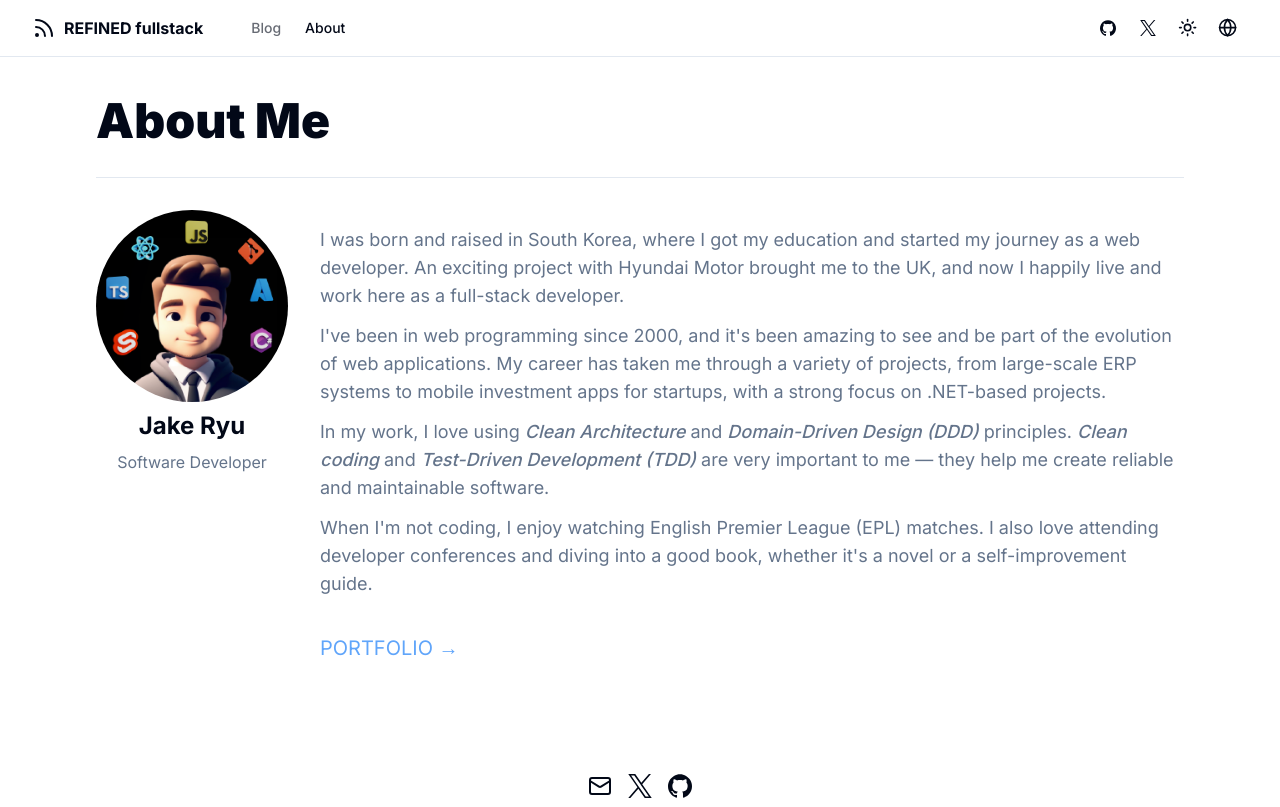
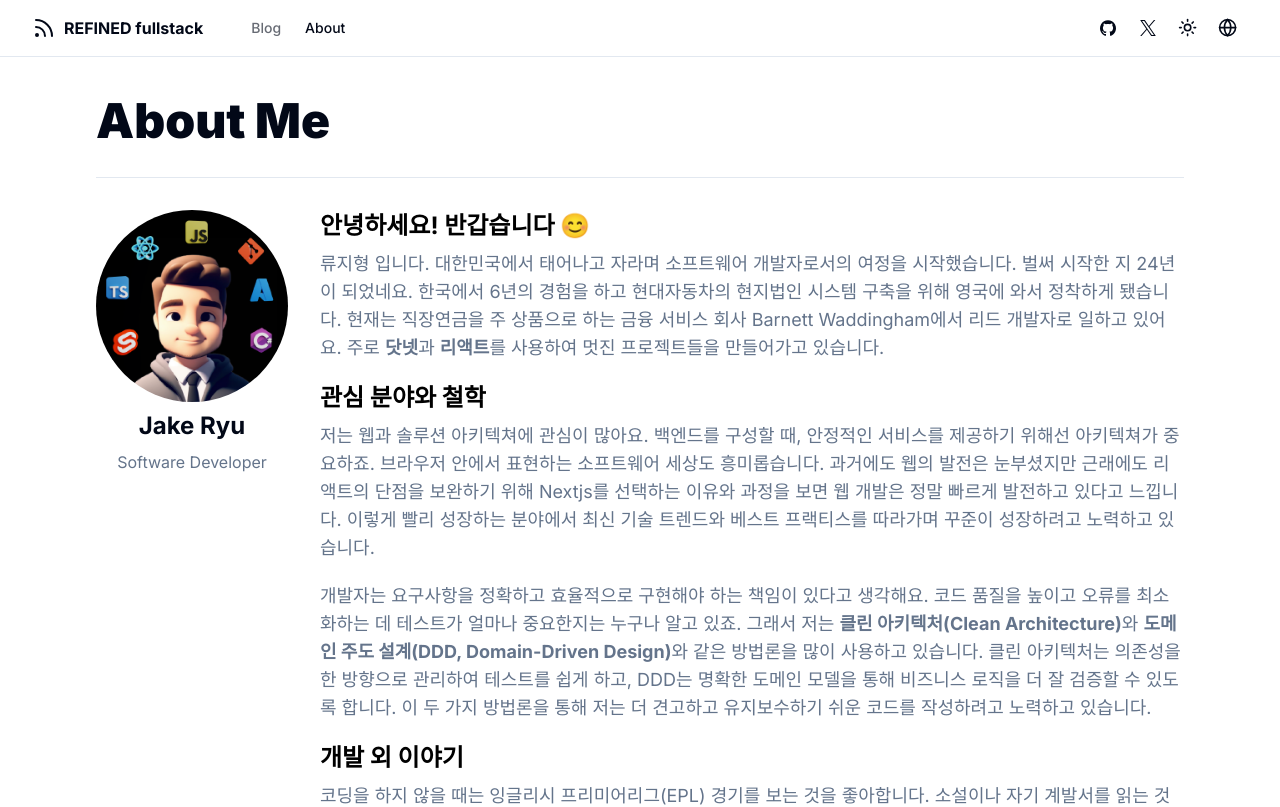
Before and after one commit to JakeRyu/velite-blog, a Next.js app: page /about in a window 1280 px wide. Shown: the top 807 px of the page. Built offline with nearby package versions, Linux system fonts and the light colour scheme; no server answers.

Commit message:
Improve About page

```diff
--- a/app/about/page.tsx
+++ b/app/about/page.tsx
@@ -2,13 +2,21 @@ import { Avatar, AvatarFallback, AvatarImage } from "@/components/ui/avatar"
 import { siteConfig } from "@/config/site"
 import { Metadata } from "next"
 import Link from "next/link"
+import { getLanguageCookie } from "../serverUtils"
 
 export const metadata: Metadata = {
   title: "About | REFINED fullstack",
   description: "Information about me",
 }
 
+function calculateYears(startYear: number): number {
+  const currentYear = new Date().getFullYear()
+  return currentYear - startYear
+}
+
 export default async function AboutPage() {
+  const language = getLanguageCookie()
+
   return (
     <div className="container max-w-6xl py-6 lg:py-10">
       <div className="flex flex-col items-start gap-4 md:flex-row md:justify-between md:gap-8">
@@ -32,46 +40,152 @@ export default async function AboutPage() {
             Software Developer
           </p>
         </div>
-        <div className="text-muted-foreground text-lg py-4">
-          <p className="mb-3">
-            I was born and raised in South Korea, where I got my education and
-            started my journey as a web developer. An exciting project with
-            Hyundai Motor brought me to the UK, and now I happily live and work
-            here as a full-stack developer.
-          </p>
-
-          <p className="mb-3">
-            I&apos;ve been in web programming since 2000, and it&apos;s been
-            amazing to see and be part of the evolution of web applications. My
-            career has taken me through a variety of projects, from large-scale
-            ERP systems to mobile investment apps for startups, with a strong
-            focus on .NET-based projects.
-          </p>
-
-          <p className="mb-3">
-            In my work, I love using{" "}
-            <span className="italic font-medium">Clean Architecture</span> and{" "}
-            <span className="italic font-medium">
-              Domain-Driven Design (DDD)
-            </span>{" "}
-            principles. <span className="italic font-medium">Clean coding</span>{" "}
-            and{" "}
-            <span className="italic font-medium">
-              Test-Driven Development (TDD)
-            </span>{" "}
-            are very important to me — they help me create reliable and
-            maintainable software.
-          </p>
-
-          <p className="mb-3">
-            When I&apos;m not coding, I enjoy watching English Premier League
-            (EPL) matches. I also love attending developer conferences and
-            diving into a good book, whether it&apos;s a novel or a
-            self-improvement guide.
-          </p>
-          <p className="text-xl mt-9 text-blue-400">
-            <Link href="https://portfolio.jakeryu.com" target="_blank">
-              PORTFOLIO →
+        <div className="text-muted-foreground text-lg">
+          {language === "en" ? (
+            <div>
+              <h2 className="text-black text-2xl font-bold mb-2">
+                Hello there! Nice to meet you 😊
+              </h2>
+              <p className="mb-5">
+                My name is Jake Ryu. I was born and raised in South Korea, where
+                I began my journey as a software developer. It's been{" "}
+                {`${calculateYears(2000)}`} years since I started. After gaining
+                six years of experience in Korea, I moved to the UK to help
+                build the local systems for Hyundai Motor Company. I have since
+                settled here and am currently working as a Lead Developer at{" "}
+                <a
+                  className="font-semibold"
+                  href="https://www.barnett-waddingham.co.uk/"
+                  target="_blank"
+                >
+                  Barnett Waddingham
+                </a>
+                , a financial services company specializing in workplace
+                pensions. I primarily work with{" "}
+                <span className="font-bold">.NET</span> and{" "}
+                <span className="font-bold">React</span> to create amazing
+                projects.
+              </p>
+              <h2 className="text-black text-2xl font-bold mb-2">
+                Interests and Philosophy
+              </h2>
+              <p className="mb-5">
+                I have a keen interest in web and solution architecture. When
+                designing backends, a solid architecture is crucial for
+                providing stable services. The world of software presented
+                through the browser also fascinates me. While the web has made
+                tremendous strides in the past, it continues to evolve rapidly.
+                For instance, the choice of Next.js to overcome some of React’s
+                limitations is a testament to the fast pace of web development.
+                In this ever-growing field, I strive to stay current with the
+                latest technology trends and best practices.
+              </p>
+              <p className="mb-5">
+                I believe that developers have a responsibility to implement
+                requirements accurately and efficiently. We all know the
+                importance of tests in enhancing code quality and minimizing
+                errors. This is why I frequently utilise methodologies like{" "}
+                <span className="font-bold">Clean Architecture</span> and{" "}
+                <span className="font-bold">Domain-Driven Design (DDD)</span>.
+                Clean Architecture simplifies testing by managing dependencies
+                in a single direction, while DDD enhances the verification of
+                business logic through clear domain models. These approaches
+                help me write robust and maintainable code.
+              </p>
+              <h2 className="text-black text-2xl font-bold mb-2">
+                Beyond Development
+              </h2>
+              <p className="mb-5">
+                When I’m not coding, I enjoy watching English Premier League
+                (EPL) matches. I also love reading novels and self-improvement
+                books.
+              </p>
+              <h2 className="text-black text-2xl font-bold mb-2">
+                Welcome to My Blog!
+              </h2>
+              <p className="mb-5">
+                Through this blog, I aim to provide useful information and tips
+                for everyone, from novice developers to seasoned professionals.
+                If you have any questions or feedback, please feel free to reach
+                out via email. I hope this space becomes a place where we can
+                learn and grow together.
+              </p>
+            </div>
+          ) : (
+            <div>
+              <h2 className="text-black text-2xl font-bold mb-2">
+                안녕하세요! 반갑습니다 😊
+              </h2>
+              <p className="mb-5">
+                류지형 입니다. 대한민국에서 태어나고 자라며 소프트웨어
+                개발자로서의 여정을 시작했습니다. 벌써 시작한 지{" "}
+                {`${calculateYears(2000)}`}년이 되었네요. 한국에서 6년의 경험을
+                하고 현대자동차의 현지법인 시스템 구축을 위해 영국에 와서
+                정착하게 됐습니다. 현재는 직장연금을 주 상품으로 하는 금융
+                서비스 회사{" "}
+                <a href="https://www.barnett-waddingham.co.uk/">
+                  Barnett Waddingham
+                </a>
+                에서 리드 개발자로 일하고 있어요. 주로{" "}
+                <span className="font-bold">닷넷</span>과{" "}
+                <span className="font-bold">리액트</span>를 사용하여 멋진
+                프로젝트들을 만들어가고 있습니다.
+              </p>
+              <h2 className="text-black text-2xl font-bold mb-2">
+                관심 분야와 철학
+              </h2>
+              <p className="mb-5">
+                저는 웹과 솔루션 아키텍쳐에 관심이 많아요. 백엔드를 구성할 때,
+                안정적인 서비스를 제공하기 위해선 아키텍쳐가 중요하죠. 브라우저
+                안에서 표현하는 소프트웨어 세상도 흥미롭습니다. 과거에도 웹의
+                발전은 눈부셨지만 근래에도 리액트의 단점을 보완하기 위해
+                Nextjs를 선택하는 이유와 과정을 보면 웹 개발은 정말 빠르게
+                발전하고 있다고 느낍니다. 이렇게 빨리 성장하는 분야에서 최신
+                기술 트렌드와 베스트 프랙티스를 따라가며 꾸준이 성장하려고
+                노력하고 있습니다.
+              </p>
+              <p className="mb-5">
+                개발자는 요구사항을 정확하고 효율적으로 구현해야 하는 책임이
+                있다고 생각해요. 코드 품질을 높이고 오류를 최소화하는 데
+                테스트가 얼마나 중요한지는 누구나 알고 있죠. 그래서 저는{" "}
+                <span className="font-bold">
+                  클린 아키텍처(Clean Architecture)
+                </span>
+                와{" "}
+                <span className="font-bold">
+                  도메인 주도 설계(DDD, Domain-Driven Design)
+                </span>
+                와 같은 방법론을 많이 사용하고 있습니다. 클린 아키텍처는
+                의존성을 한 방향으로 관리하여 테스트를 쉽게 하고, DDD는 명확한
+                도메인 모델을 통해 비즈니스 로직을 더 잘 검증할 수 있도록
+                합니다. 이 두 가지 방법론을 통해 저는 더 견고하고 유지보수하기
+                쉬운 코드를 작성하려고 노력하고 있습니다.
+              </p>
+              <h2 className="text-black text-2xl font-bold mb-2">
+                개발 외 이야기
+              </h2>
+              <p className="mb-5">
+                코딩을 하지 않을 때는 잉글리시 프리미어리그(EPL) 경기를 보는
+                것을 좋아합니다. 소설이나 자기 계발서를 읽는 것도 좋아합니다.
+              </p>
+              <h2 className="text-black text-2xl font-bold mb-2">
+                블로그에 오신 것을 환영합니다!
+              </h2>
+              <p className="mb-5">
+                이 블로그를 통해 초보 개발자부터 숙련된 개발자까지 모두에게
+                도움이 될 수 있는 유용한 정보와 팁을 제공하고자 합니다. 질문이나
+                의견이 있으시면 언제든지 이메일로 연락 주세요. 함께 배우고
+                성장하는 공간이 되었으면 좋겠습니다.
+              </p>
+            </div>
+          )}
+          <p className="pt-5 text-black text-end">
+            <Link
+              className="mr-5"
+              href="https://portfolio.jakeryu.com"
+              target="_blank"
+            >
+              My Portfolio →
             </Link>
           </p>
         </div>
--- a/context/language-context.tsx
+++ b/context/language-context.tsx
@@ -4,6 +4,7 @@ import { createContext, useContext, useEffect, useState } from "react"
 import { CookiesProvider, useCookies } from "react-cookie"
 import {
   getLastPathSegment,
+  isAboutUrl,
   isBlogPageUrl,
   isBlogUrl,
   isHomeUrl,
@@ -55,7 +56,12 @@ export default function LanguageContextProvider({
       return
     }
 
-    if (isTagsUrl(url) || isTagPageUrl(url) || isHomeUrl(url)) {
+    if (
+      isTagsUrl(url) ||
+      isTagPageUrl(url) ||
+      isHomeUrl(url) ||
+      isAboutUrl(url)
+    ) {
       window.location.reload()
       return
     }
--- a/lib/utils.ts
+++ b/lib/utils.ts
@@ -90,6 +90,15 @@ export function isHomeUrl(url: string) {
   return segments.length === 0
 }
 
+export function isAboutUrl(url: string) {
+  const segment = getLastPathSegment(url)
+  if (segment === "about") {
+    return true
+  }
+
+  return false
+}
+
 export function getLastPathSegment(url: string) {
   try {
     const segments = getNonEmptyPathSegments(url)
```
